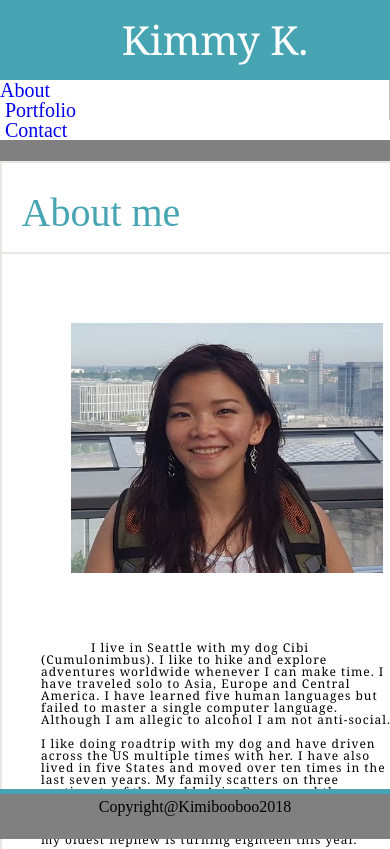
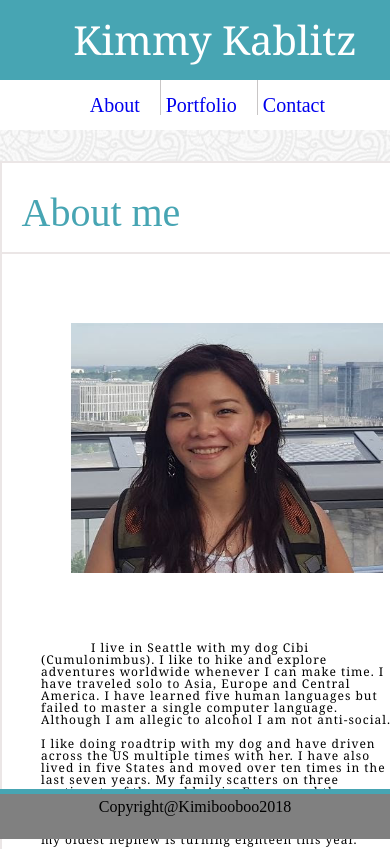
Before and after one commit to kimkablitz/Responsive-Portfolio, a plain HTML site: page index.html in a window 390 px wide. Shown: the top 849 px of the page. Drawn offline with Linux system fonts and the light colour scheme; a script that the page names is missing.

Commit message:
Responsive-Portfolio

```diff
--- a/index.html
+++ b/index.html
@@ -12,7 +12,7 @@
 </head>
 <body>
 <div class="header">
-            <div id="Name">Kimmy K.</div>
+            <div id="Name">Kimmy Kablitz</div>
     <div class="navi">
             <div id="Aboutlink">
                     <a href="index.html">About</a>
--- a/portfoliostyle.css
+++ b/portfoliostyle.css
@@ -54,7 +54,7 @@ html {
      color:rgb(235, 230, 230);
  }
  body{
-     background-image: url("assets/images/concrete-texture/concrete-texture.png");
+     background-image: url("assets/images/light-veneer/light-veneer.png");
 
  }
  .image {
--- a/style.css
+++ b/style.css
@@ -13,8 +13,6 @@
     font-size: 20px;
     display: inline;
     float:right;
-
-
 }
 #Name{
     color:white;
@@ -49,7 +47,7 @@ a:hover{
     color:rgb(235, 230, 230);
 }
 body{
-    background-image: url("assets/images/concrete-texture/concrete-texture.png");
+    background-image: url("assets/images/full-bloom/full-bloom.png");
 
 }
 img{
@@ -105,7 +103,10 @@ p{
     padding-top: 5px;
     margin-top: 20px;
 }
-@media screen and (max-width:959px){
+@media screen and (max-width:960px){
+    body{
+        background-color:green;
+    }
     .container{
         width:100%;
     }
@@ -119,16 +120,16 @@ p{
     .main{
         width:80%
     }
-    .navi{
-
+}
+@media screen and (max-width:768px){
+    body{
+    background-color: pink;
     }
-    background-color: aqua;
 }
-@media screen and (max-width:767px){
+@media screen and (max-width:650px){
     body{
-    background-color: pink;}
-}
-@media screen and (max-width:639px){
+        background-color: olive;
+    }
     #Name{
         text-align: center;
         width:100%;
@@ -138,18 +139,27 @@ p{
     .navi{
         background-color:white;
         width:100%;
-        padding:0px;
+        margin:0;
+        text-align: center;
+        height:50px;
+    }
+    #Aboutlink{
+        padding-top:15px;
+        float:left;
+        margin:0;
+        padding-left:23%;
+    }
+    #Portfoliolink{
+        padding-top:15px;
+        float:left;
         margin:0;
 
     }
-    #Aboutlink{
-        float:none;
-    }
-    #Portfoliolink{
-        float:none;
-    }
     #Contactlink{
-        float:none;
+        padding-top:15px;
+        float:left;
+        margin:0;
+
     }
     a{
         text-decoration: none;
@@ -172,7 +182,7 @@ p{
         font-size: 12px;
     }
 
-    }
+
     h1{
         padding:5%;
     }
@@ -191,10 +201,7 @@ p{
         border-color: solid rgb(235, 230, 230);
 
     }
-    body{
-        background-color:gray;
-        width:100%;
-    }
+
     footer{
         height:10px;
     }
```
Also changed, not shown: assets/images/codingisfun.jpg (added), assets/images/concrete-texture/concrete-texture.png (added), assets/images/concrete-texture/readme.txt (added), assets/images/cuisine.jpg (added), assets/images/full-bloom/full-bloom.png (added), assets/images/full-bloom/readme.txt (added), assets/images/languages.jpg (added), assets/images/light-veneer/light-veneer.png (added), assets/images/light-veneer/readme.txt (added), assets/images/mydog.jpg (added), assets/images/nature.jpg (added), assets/images/tulipbustshot.jpg (added), 5 other files.
